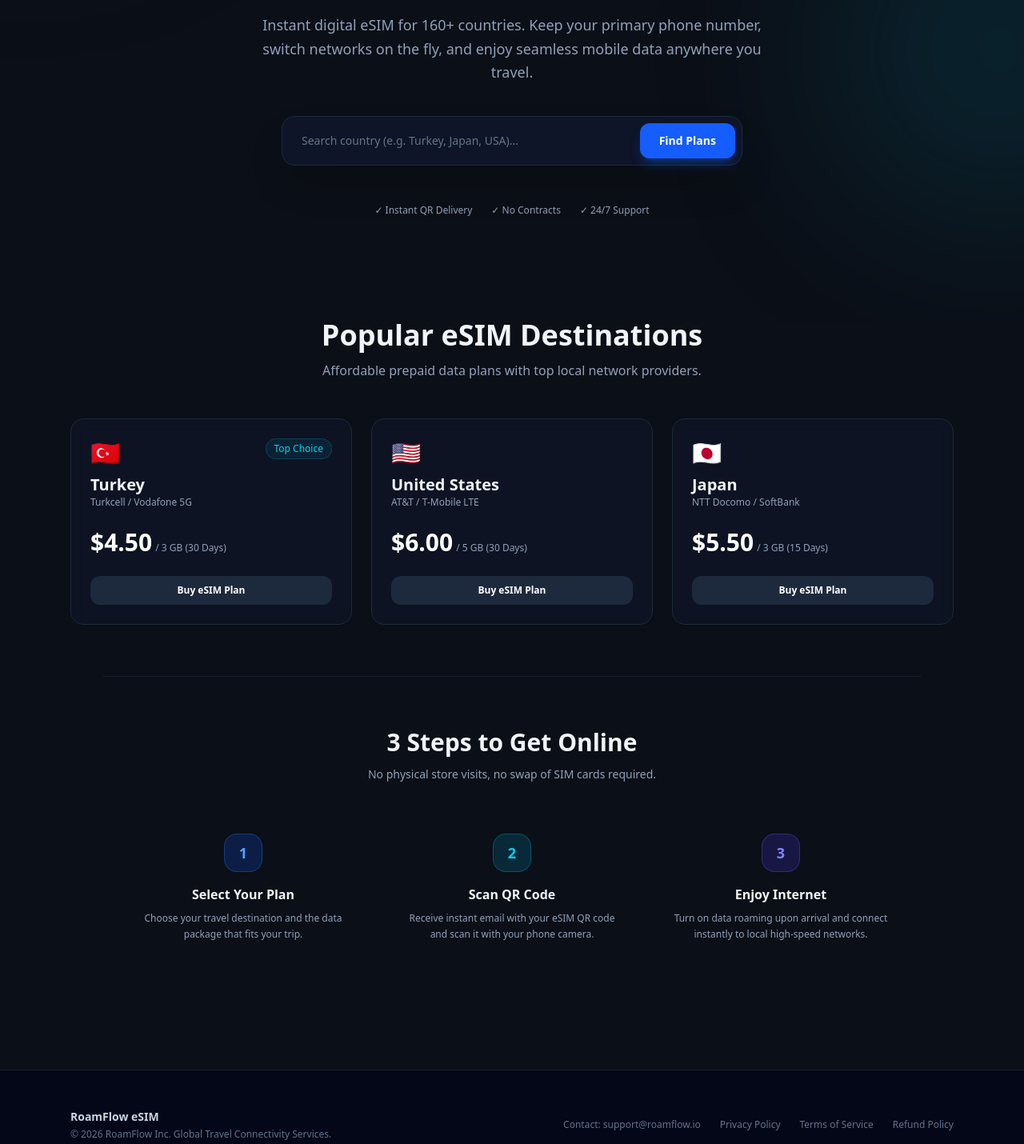
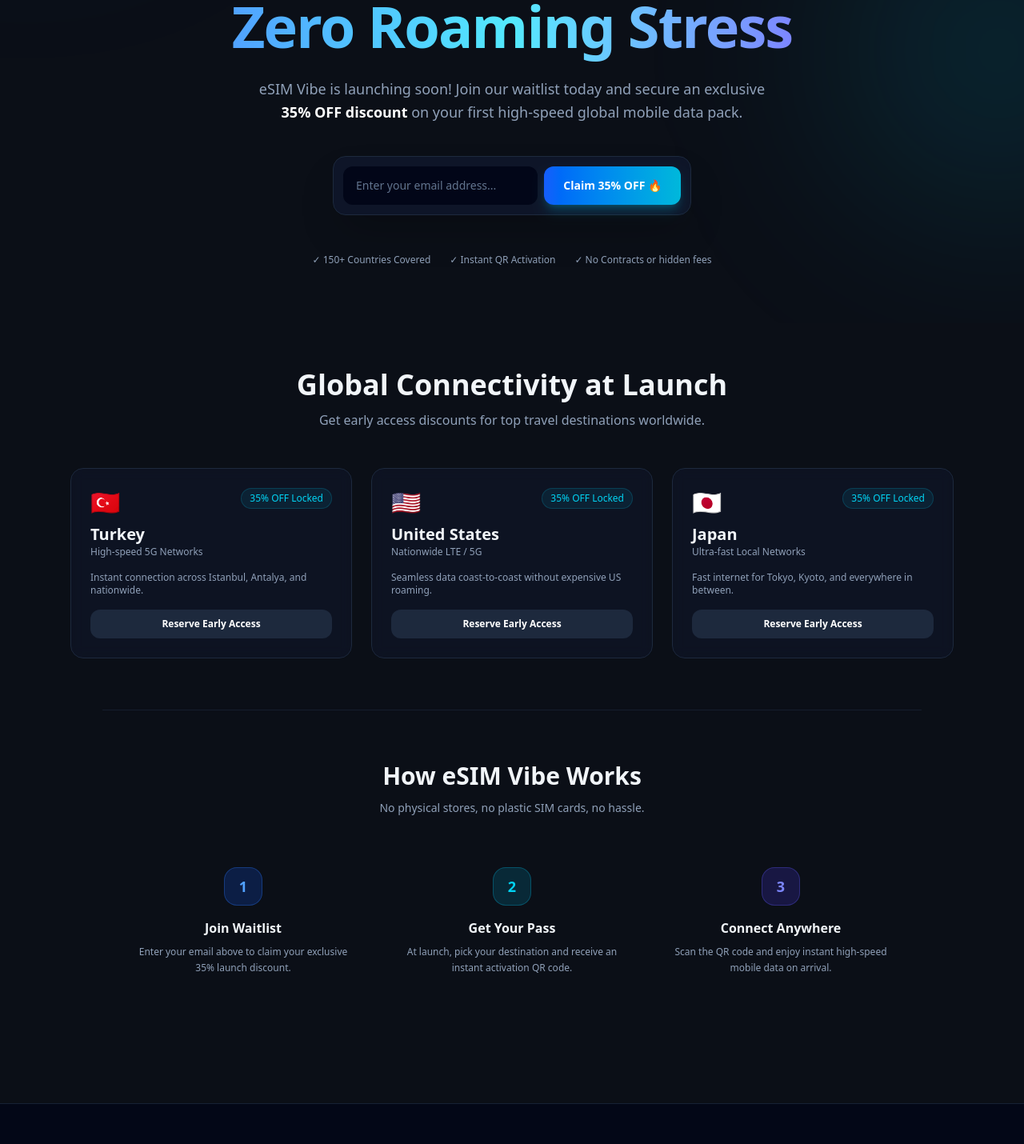
Before and after one commit to HeCorJlaCeH/esim-saas, a Next.js app: page / in a window 1280 px wide. Shown: the part 396-1826 px from the top of the page at 80% size. Built offline with nearby package versions, Linux system fonts and the light colour scheme.

Commit message:
Implement waitlist form and update branding
Added a waitlist form with email submission and status handling. Updated content and branding from 'RoamFlow' to 'eSIM Vibe'.

```diff
--- a/app/page.tsx
+++ b/app/page.tsx
@@ -1,6 +1,35 @@
-import React from 'react';
+'use client';
+
+import React, { useState } from 'react';
 
 export default function Home() {
+  const [email, setEmail] = useState('');
+  const [status, setStatus] = useState<'idle' | 'loading' | 'success' | 'error'>('idle');
+
+  const handleWaitlistSubmit = async (e: React.FormEvent) => {
+    e.preventDefault();
+    if (!email || !email.includes('@')) return;
+
+    setStatus('loading');
+
+    try {
+      const res = await fetch('/api/waitlist', {
+        method: 'POST',
+        headers: { 'Content-Type': 'application/json' },
+        body: JSON.stringify({ email }),
+      });
+
+      if (res.ok) {
+        setStatus('success');
+        setEmail('');
+      } else {
+        setStatus('error');
+      }
+    } catch {
+      setStatus('error');
+    }
+  };
+
   return (
     <div className="min-h-screen bg-[#0B0F17] text-slate-100 font-sans antialiased selection:bg-cyan-500 selection:text-black">
 
@@ -17,70 +46,89 @@ export default function Home() {
             ⚡
           </div>
           <span className="text-xl font-bold tracking-tight bg-gradient-to-r from-white via-slate-200 to-slate-400 bg-clip-text text-transparent">
-            RoamFlow
+            eSIM Vibe
           </span>
         </div>
 
         <nav className="hidden md:flex items-center gap-8 text-sm font-medium text-slate-400">
-          <a href="#destinations" className="hover:text-white transition">Destinations</a>
+          <a href="#early-access" className="hover:text-white transition">Early Access</a>
           <a href="#how-it-works" className="hover:text-white transition">How it Works</a>
           <a href="#faq" className="hover:text-white transition">FAQ</a>
         </nav>
 
         <a
-          href="#destinations"
+          href="#early-access"
           className="text-xs md:text-sm font-semibold bg-gradient-to-r from-blue-600 to-cyan-500 hover:from-blue-500 hover:to-cyan-400 text-white px-5 py-2.5 rounded-full transition-all shadow-lg shadow-cyan-500/25 hover:shadow-cyan-500/40"
         >
-          Get eSIM Now
+          Get 35% OFF
         </a>
       </header>
 
       {/* Hero Section */}
-      <section className="relative z-10 max-w-5xl mx-auto px-6 pt-20 pb-16 text-center">
+      <section id="early-access" className="relative z-10 max-w-5xl mx-auto px-6 pt-20 pb-16 text-center">
         <div className="inline-flex items-center gap-2 px-3.5 py-1.5 rounded-full bg-slate-900/80 border border-slate-800 text-xs font-medium text-cyan-400 mb-8 backdrop-blur-xl">
           <span className="w-2 h-2 rounded-full bg-cyan-400 animate-pulse"></span>
-          Global High-Speed 5G Coverage
+          Pre-Launch Exclusive Offer
         </div>
 
         <h1 className="text-4xl md:text-6xl lg:text-7xl font-extrabold tracking-tight leading-[1.1] mb-6">
-          Stay Connected Worldwide <br className="hidden sm:inline" />
+          Travel the World on Your Vibe. <br className="hidden sm:inline" />
           <span className="bg-gradient-to-r from-blue-400 via-cyan-300 to-indigo-400 bg-clip-text text-transparent">
-            Without Roaming Fees
+            Zero Roaming Stress
           </span>
         </h1>
 
         <p className="text-base md:text-lg text-slate-400 max-w-2xl mx-auto mb-10 leading-relaxed">
-          Instant digital eSIM for 160+ countries. Keep your primary phone number, switch networks on the fly, and enjoy seamless mobile data anywhere you travel.
+          eSIM Vibe is launching soon! Join our waitlist today and secure an exclusive <strong className="text-white font-semibold">35% OFF discount</strong> on your first high-speed global mobile data pack.
         </p>
 
-        {/* Search / Action Bar */}
-        <div className="max-w-xl mx-auto p-2 rounded-2xl bg-slate-900/90 border border-slate-800 shadow-2xl flex flex-col sm:flex-row gap-2 backdrop-blur-xl">
-          <input
-            type="text"
-            placeholder="Search country (e.g. Turkey, Japan, USA)..."
-            className="flex-1 bg-transparent px-4 py-3 text-sm text-slate-200 placeholder-slate-500 focus:outline-none"
-          />
-          <a
-            href="#destinations"
-            className="bg-blue-600 hover:bg-blue-500 text-white text-sm font-semibold px-6 py-3 rounded-xl transition text-center shadow-lg shadow-blue-600/30"
-          >
-            Find Plans
-          </a>
+        {/* Waitlist Form Box */}
+        <div className="max-w-md mx-auto p-2 sm:p-3 rounded-2xl bg-slate-900/90 border border-slate-800 shadow-2xl backdrop-blur-xl">
+          {status === 'success' ? (
+            <div className="py-6 px-4 text-center space-y-2">
+              <div className="text-4xl mb-2">🎉</div>
+              <h3 className="text-xl font-bold text-white">You&apos;re on the list!</h3>
+              <p className="text-xs text-slate-400">
+                We&apos;ve reserved your <span className="text-cyan-400 font-semibold">35% OFF discount</span>. We&apos;ll notify your email right at launch!
+              </p>
+            </div>
+          ) : (
+            <form onSubmit={handleWaitlistSubmit} className="flex flex-col sm:flex-row gap-2">
+              <input
+                type="email"
+                required
+                placeholder="Enter your email address..."
+                value={email}
+                onChange={(e) => setEmail(e.target.value)}
+                className="flex-1 bg-slate-950 border border-slate-800 sm:border-none px-4 py-3.5 rounded-xl text-sm text-slate-200 placeholder-slate-500 focus:outline-none focus:ring-1 focus:ring-cyan-500"
+              />
+              <button
+                type="submit"
+                disabled={status === 'loading'}
+                className="bg-gradient-to-r from-blue-600 to-cyan-500 hover:from-blue-500 hover:to-cyan-400 text-white text-sm font-semibold px-6 py-3.5 rounded-xl transition text-center shadow-lg shadow-cyan-500/25 disabled:opacity-50 whitespace-nowrap"
+              >
+                {status === 'loading' ? 'Securing...' : 'Claim 35% OFF 🔥'}
+              </button>
+            </form>
+          )}
+          {status === 'error' && (
+            <p className="text-xs text-rose-400 mt-2 text-center">Something went wrong. Please try again!</p>
+          )}
         </div>
 
         {/* Feature Badges */}
         <div className="flex flex-wrap justify-center gap-6 mt-12 text-xs text-slate-400">
-          <div className="flex items-center gap-2">✓ Instant QR Delivery</div>
-          <div className="flex items-center gap-2">✓ No Contracts</div>
-          <div className="flex items-center gap-2">✓ 24/7 Support</div>
+          <div className="flex items-center gap-2">✓ 150+ Countries Covered</div>
+          <div className="flex items-center gap-2">✓ Instant QR Activation</div>
+          <div className="flex items-center gap-2">✓ No Contracts or hidden fees</div>
         </div>
       </section>
 
-      {/* Popular Destinations Grid */}
-      <section id="destinations" className="relative z-10 max-w-6xl mx-auto px-6 py-16">
+      {/* Destinations Preview (No Prices, Pre-launch concept) */}
+      <section className="relative z-10 max-w-6xl mx-auto px-6 py-16">
         <div className="text-center mb-12">
-          <h2 className="text-2xl md:text-4xl font-bold mb-3">Popular eSIM Destinations</h2>
-          <p className="text-slate-400 text-sm md:text-base">Affordable prepaid data plans with top local network providers.</p>
+          <h2 className="text-2xl md:text-4xl font-bold mb-3">Global Connectivity at Launch</h2>
+          <p className="text-slate-400 text-sm md:text-base">Get early access discounts for top travel destinations worldwide.</p>
         </div>
 
         <div className="grid grid-cols-1 md:grid-cols-3 gap-6">
@@ -90,17 +138,14 @@ export default function Home() {
               <div>
                 <span className="text-3xl mb-2 block">🇹🇷</span>
                 <h3 className="text-xl font-bold">Turkey</h3>
-                <p className="text-xs text-slate-400">Turkcell / Vodafone 5G</p>
+                <p className="text-xs text-slate-400">High-speed 5G Networks</p>
               </div>
-              <span className="text-xs bg-cyan-500/10 text-cyan-400 border border-cyan-500/20 px-2.5 py-1 rounded-full font-medium">Top Choice</span>
+              <span className="text-xs bg-cyan-500/10 text-cyan-400 border border-cyan-500/20 px-2.5 py-1 rounded-full font-medium">35% OFF Locked</span>
             </div>
-            <div className="my-6">
-              <span className="text-3xl font-extrabold text-white">$4.50</span>
-              <span className="text-slate-400 text-xs ml-1">/ 3 GB (30 Days)</span>
-            </div>
-            <button className="w-full py-2.5 rounded-xl bg-slate-800 hover:bg-blue-600 transition text-xs font-semibold text-white">
-              Buy eSIM Plan
-            </button>
+            <p className="text-xs text-slate-400 my-4">Instant connection across Istanbul, Antalya, and nationwide.</p>
+            <a href="#early-access" className="block text-center w-full py-2.5 rounded-xl bg-slate-800 hover:bg-blue-600 transition text-xs font-semibold text-white">
+              Reserve Early Access
+            </a>
           </div>
 
           {/* USA */}
@@ -109,16 +154,14 @@ export default function Home() {
               <div>
                 <span className="text-3xl mb-2 block">🇺🇸</span>
                 <h3 className="text-xl font-bold">United States</h3>
-                <p className="text-xs text-slate-400">AT&T / T-Mobile LTE</p>
+                <p className="text-xs text-slate-400">Nationwide LTE / 5G</p>
               </div>
+              <span className="text-xs bg-cyan-500/10 text-cyan-400 border border-cyan-500/20 px-2.5 py-1 rounded-full font-medium">35% OFF Locked</span>
             </div>
-            <div className="my-6">
-              <span className="text-3xl font-extrabold text-white">$6.00</span>
-              <span className="text-slate-400 text-xs ml-1">/ 5 GB (30 Days)</span>
-            </div>
-            <button className="w-full py-2.5 rounded-xl bg-slate-800 hover:bg-blue-600 transition text-xs font-semibold text-white">
-              Buy eSIM Plan
-            </button>
+            <p className="text-xs text-slate-400 my-4">Seamless data coast-to-coast without expensive US roaming.</p>
+            <a href="#early-access" className="block text-center w-full py-2.5 rounded-xl bg-slate-800 hover:bg-blue-600 transition text-xs font-semibold text-white">
+              Reserve Early Access
+            </a>
           </div>
 
           {/* Japan */}
@@ -127,16 +170,14 @@ export default function Home() {
               <div>
                 <span className="text-3xl mb-2 block">🇯🇵</span>
                 <h3 className="text-xl font-bold">Japan</h3>
-                <p className="text-xs text-slate-400">NTT Docomo / SoftBank</p>
+                <p className="text-xs text-slate-400">Ultra-fast Local Networks</p>
               </div>
+              <span className="text-xs bg-cyan-500/10 text-cyan-400 border border-cyan-500/20 px-2.5 py-1 rounded-full font-medium">35% OFF Locked</span>
             </div>
-            <div className="my-6">
-              <span className="text-3xl font-extrabold text-white">$5.50</span>
-              <span className="text-slate-400 text-xs ml-1">/ 3 GB (15 Days)</span>
-            </div>
-            <button className="w-full py-2.5 rounded-xl bg-slate-800 hover:bg-blue-600 transition text-xs font-semibold text-white">
-              Buy eSIM Plan
-            </button>
+            <p className="text-xs text-slate-400 my-4">Fast internet for Tokyo, Kyoto, and everywhere in between.</p>
+            <a href="#early-access" className="block text-center w-full py-2.5 rounded-xl bg-slate-800 hover:bg-blue-600 transition text-xs font-semibold text-white">
+              Reserve Early Access
+            </a>
           </div>
         </div>
       </section>
@@ -144,42 +185,41 @@ export default function Home() {
       {/* How It Works */}
       <section id="how-it-works" className="relative z-10 max-w-5xl mx-auto px-6 py-16 border-t border-slate-800/60">
         <div className="text-center mb-12">
-          <h2 className="text-2xl md:text-3xl font-bold mb-3">3 Steps to Get Online</h2>
-          <p className="text-slate-400 text-sm">No physical store visits, no swap of SIM cards required.</p>
+          <h2 className="text-2xl md:text-3xl font-bold mb-3">How eSIM Vibe Works</h2>
+          <p className="text-slate-400 text-sm">No physical stores, no plastic SIM cards, no hassle.</p>
         </div>
 
         <div className="grid grid-cols-1 md:grid-cols-3 gap-8 text-center">
           <div className="p-4">
             <div className="w-12 h-12 rounded-2xl bg-blue-600/20 text-blue-400 flex items-center justify-center font-bold text-lg mx-auto mb-4 border border-blue-500/30">1</div>
-            <h4 className="font-semibold mb-2">Select Your Plan</h4>
-            <p className="text-xs text-slate-400 leading-relaxed">Choose your travel destination and the data package that fits your trip.</p>
+            <h4 className="font-semibold mb-2">Join Waitlist</h4>
+            <p className="text-xs text-slate-400 leading-relaxed">Enter your email above to claim your exclusive 35% launch discount.</p>
           </div>
           <div className="p-4">
             <div className="w-12 h-12 rounded-2xl bg-cyan-600/20 text-cyan-400 flex items-center justify-center font-bold text-lg mx-auto mb-4 border border-cyan-500/30">2</div>
-            <h4 className="font-semibold mb-2">Scan QR Code</h4>
-            <p className="text-xs text-slate-400 leading-relaxed">Receive instant email with your eSIM QR code and scan it with your phone camera.</p>
+            <h4 className="font-semibold mb-2">Get Your Pass</h4>
+            <p className="text-xs text-slate-400 leading-relaxed">At launch, pick your destination and receive an instant activation QR code.</p>
           </div>
           <div className="p-4">
             <div className="w-12 h-12 rounded-2xl bg-indigo-600/20 text-indigo-400 flex items-center justify-center font-bold text-lg mx-auto mb-4 border border-indigo-500/30">3</div>
-            <h4 className="font-semibold mb-2">Enjoy Internet</h4>
-            <p className="text-xs text-slate-400 leading-relaxed">Turn on data roaming upon arrival and connect instantly to local high-speed networks.</p>
+            <h4 className="font-semibold mb-2">Connect Anywhere</h4>
+            <p className="text-xs text-slate-400 leading-relaxed">Scan the QR code and enjoy instant high-speed mobile data on arrival.</p>
           </div>
         </div>
       </section>
 
-      {/* Footer (Compliance Required) */}
+      {/* Footer */}
       <footer className="relative z-10 border-t border-slate-800/80 bg-slate-950/80 mt-20">
         <div className="max-w-6xl mx-auto px-6 py-12 flex flex-col md:flex-row justify-between items-center gap-6 text-xs text-slate-500">
           <div>
-            <div className="font-bold text-slate-300 text-sm mb-1">RoamFlow eSIM</div>
-            <p>© 2026 RoamFlow Inc. Global Travel Connectivity Services.</p>
+            <div className="font-bold text-slate-300 text-sm mb-1">eSIM Vibe</div>
+            <p>© 2026 eSIM Vibe. Global Travel Connectivity Services.</p>
           </div>
 
           <div className="flex flex-wrap justify-center gap-6">
-            <a href="mailto:support@roamflow.io" className="hover:text-slate-300 transition">Contact: support@roamflow.io</a>
+            <a href="mailto:support@esimvibe.app" className="hover:text-slate-300 transition">Contact: support@esimvibe.app</a>
             <a href="#" className="hover:text-slate-300 transition">Privacy Policy</a>
             <a href="#" className="hover:text-slate-300 transition">Terms of Service</a>
-            <a href="#" className="hover:text-slate-300 transition">Refund Policy</a>
           </div>
         </div>
       </footer>
```
